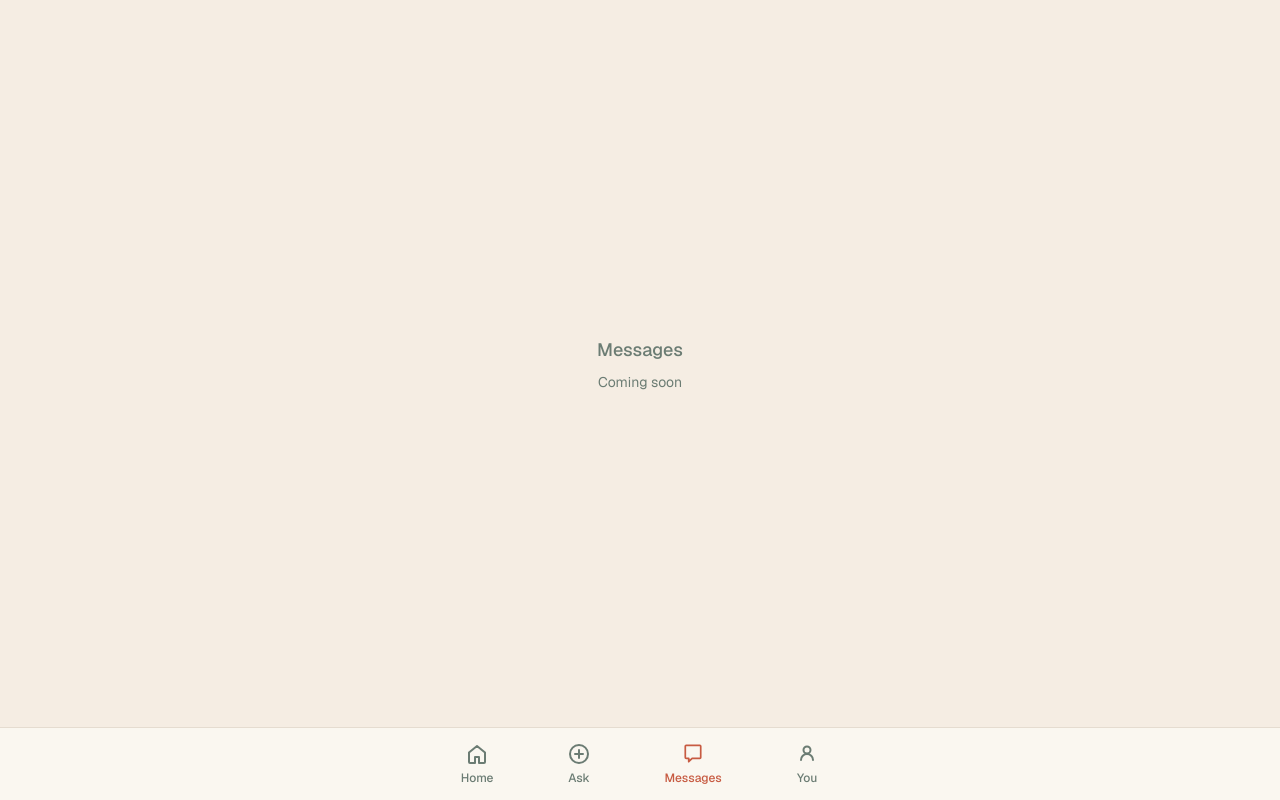
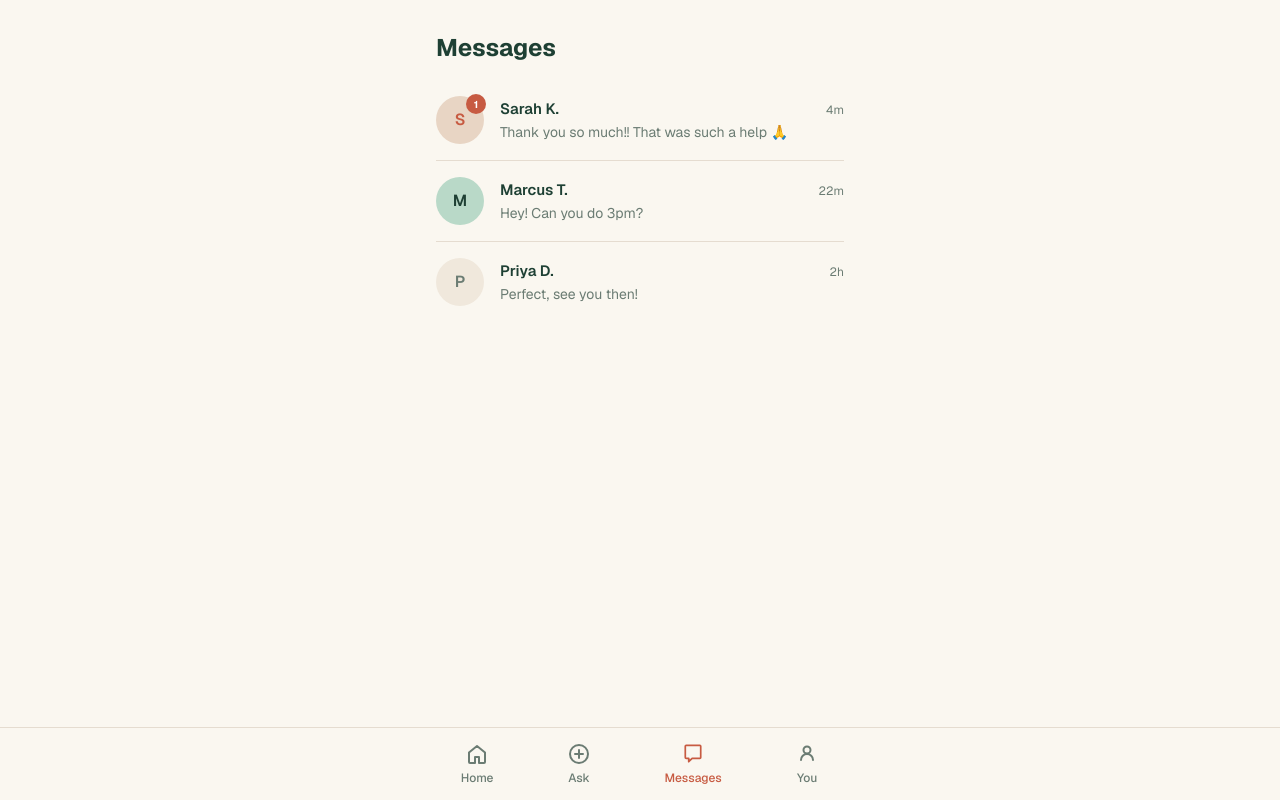
Before and after one commit to Gill87/tightknit, a Next.js app in the folder tightknit/: page /messages in a window 1280 px wide. Built offline with nearby package versions, Linux system fonts and the light colour scheme.

Commit message:
feat: implement ui for messages page with conversation list and styling

```diff
--- /dev/null
+++ b/tightknit/app/(main)/messages/components/ConversationItem.tsx
@@ -0,0 +1,37 @@
+import { tkMessages } from "../formStyles";
+
+export type Conversation = {
+  id: string;
+  participantName: string;
+  lastMessage: string;
+  timestamp: string;
+  unreadCount: number;
+};
+
+export function ConversationItem({
+  conversation,
+  index,
+}: {
+  conversation: Conversation;
+  index: number;
+}) {
+  const initial = conversation.participantName.charAt(0).toUpperCase();
+
+  return (
+    <div className={tkMessages.row}>
+      <div className={tkMessages.avatarWrap}>
+        <div className={tkMessages.avatar(index)}>{initial}</div>
+        {conversation.unreadCount > 0 && (
+          <span className={tkMessages.badge}>{conversation.unreadCount}</span>
+        )}
+      </div>
+      <div className={tkMessages.body}>
+        <div className={tkMessages.nameRow}>
+          <span className={tkMessages.name}>{conversation.participantName}</span>
+          <span className={tkMessages.time}>{conversation.timestamp}</span>
+        </div>
+        <p className={tkMessages.preview}>{conversation.lastMessage}</p>
+      </div>
+    </div>
+  );
+}
--- /dev/null
+++ b/tightknit/app/(main)/messages/formStyles.ts
@@ -0,0 +1,31 @@
+export function cn(...classes: Array<string | false | undefined | null>) {
+  return classes.filter(Boolean).join(" ");
+}
+
+const AVATAR_COLORS = [
+  "bg-[#e8d5c4] text-tk-terracotta",
+  "bg-tk-mint text-tk-forest",
+  "bg-tk-cream-deep text-tk-muted",
+];
+
+export const tkMessages = {
+  shell: "flex min-h-full flex-1 flex-col bg-tk-cream font-sans text-tk-forest",
+  inner: "mx-auto flex w-full max-w-md flex-1 flex-col px-5 pt-8",
+  header: "text-2xl font-bold text-tk-forest mb-4",
+  list: "flex flex-col divide-y divide-tk-border",
+
+  row: "flex w-full items-center gap-4 py-4 active:bg-tk-cream-deep/40 transition-colors",
+  avatarWrap: "relative shrink-0",
+  avatar: (colorIndex: number) =>
+    cn(
+      "h-12 w-12 rounded-full flex items-center justify-center text-base font-semibold",
+      AVATAR_COLORS[colorIndex % AVATAR_COLORS.length],
+    ),
+  badge:
+    "absolute -top-0.5 -right-0.5 h-5 w-5 rounded-full bg-tk-terracotta text-white text-[10px] font-bold flex items-center justify-center",
+  body: "flex-1 min-w-0",
+  nameRow: "flex items-baseline justify-between gap-2",
+  name: "text-[15px] font-semibold text-tk-forest truncate",
+  time: "text-xs text-tk-muted shrink-0",
+  preview: "text-sm text-tk-muted truncate mt-0.5",
+};
--- a/tightknit/app/(main)/messages/page.tsx
+++ b/tightknit/app/(main)/messages/page.tsx
@@ -1,8 +1,42 @@
+import { tkMessages } from "./formStyles";
+import { ConversationItem, type Conversation } from "./components/ConversationItem";
+
+// TODO: replace with Supabase query (conversations joined with profiles)
+const MOCK_CONVERSATIONS: Conversation[] = [
+  {
+    id: "1",
+    participantName: "Sarah K.",
+    lastMessage: "Thank you so much!! That was such a help 🙏",
+    timestamp: "4m",
+    unreadCount: 1,
+  },
+  {
+    id: "2",
+    participantName: "Marcus T.",
+    lastMessage: "Hey! Can you do 3pm?",
+    timestamp: "22m",
+    unreadCount: 0,
+  },
+  {
+    id: "3",
+    participantName: "Priya D.",
+    lastMessage: "Perfect, see you then!",
+    timestamp: "2h",
+    unreadCount: 0,
+  },
+];
+
 export default function MessagesPage() {
   return (
-    <main className="flex flex-1 flex-col items-center justify-center gap-2 text-tk-muted">
-      <p className="text-lg font-medium">Messages</p>
-      <p className="text-sm">Coming soon</p>
-    </main>
+    <div className={tkMessages.shell}>
+      <div className={tkMessages.inner}>
+        <h1 className={tkMessages.header}>Messages</h1>
+        <div className={tkMessages.list}>
+          {MOCK_CONVERSATIONS.map((conv, i) => (
+            <ConversationItem key={conv.id} conversation={conv} index={i} />
+          ))}
+        </div>
+      </div>
+    </div>
   );
 }
```
Also changed, not shown: 1 other file (tests, documents, lock files or other folders).
